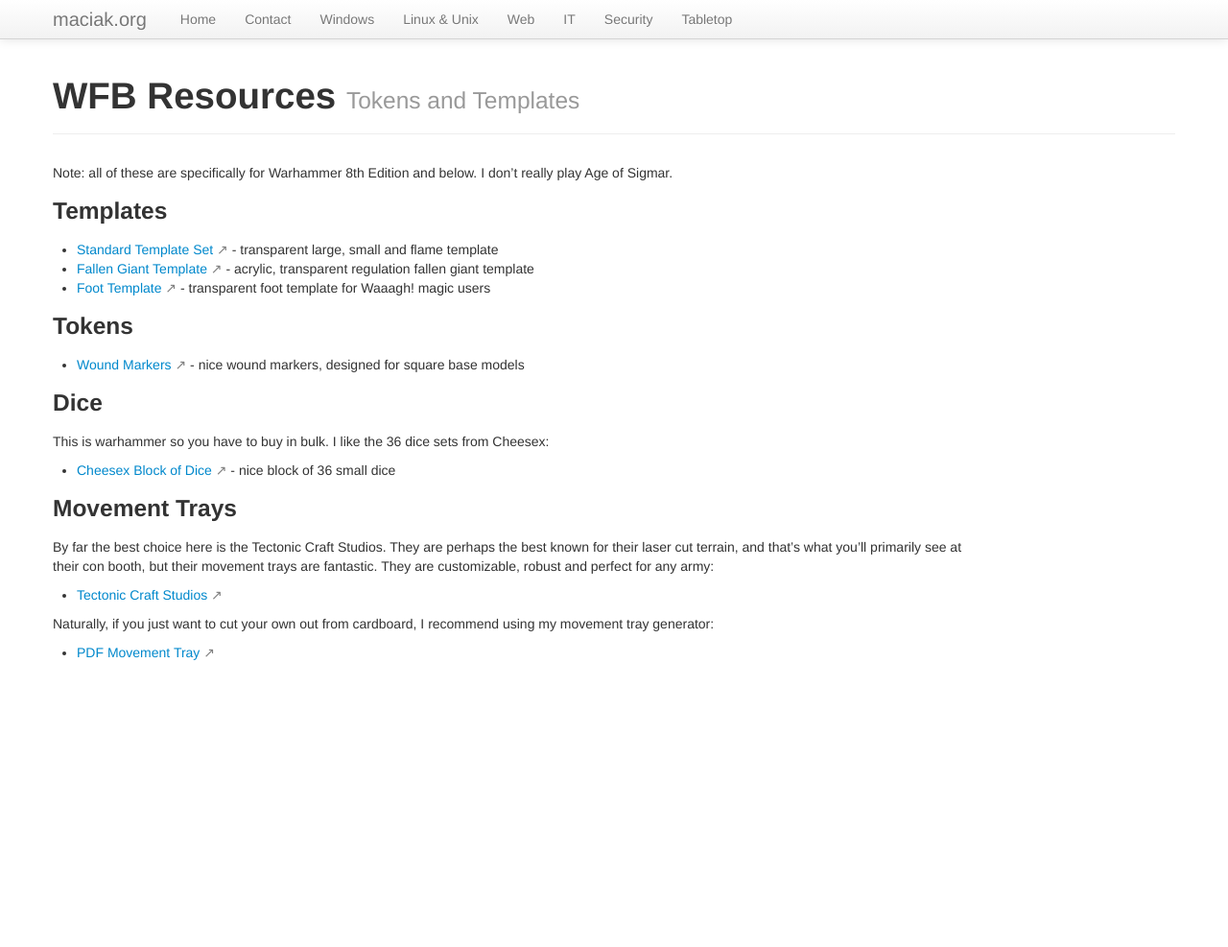
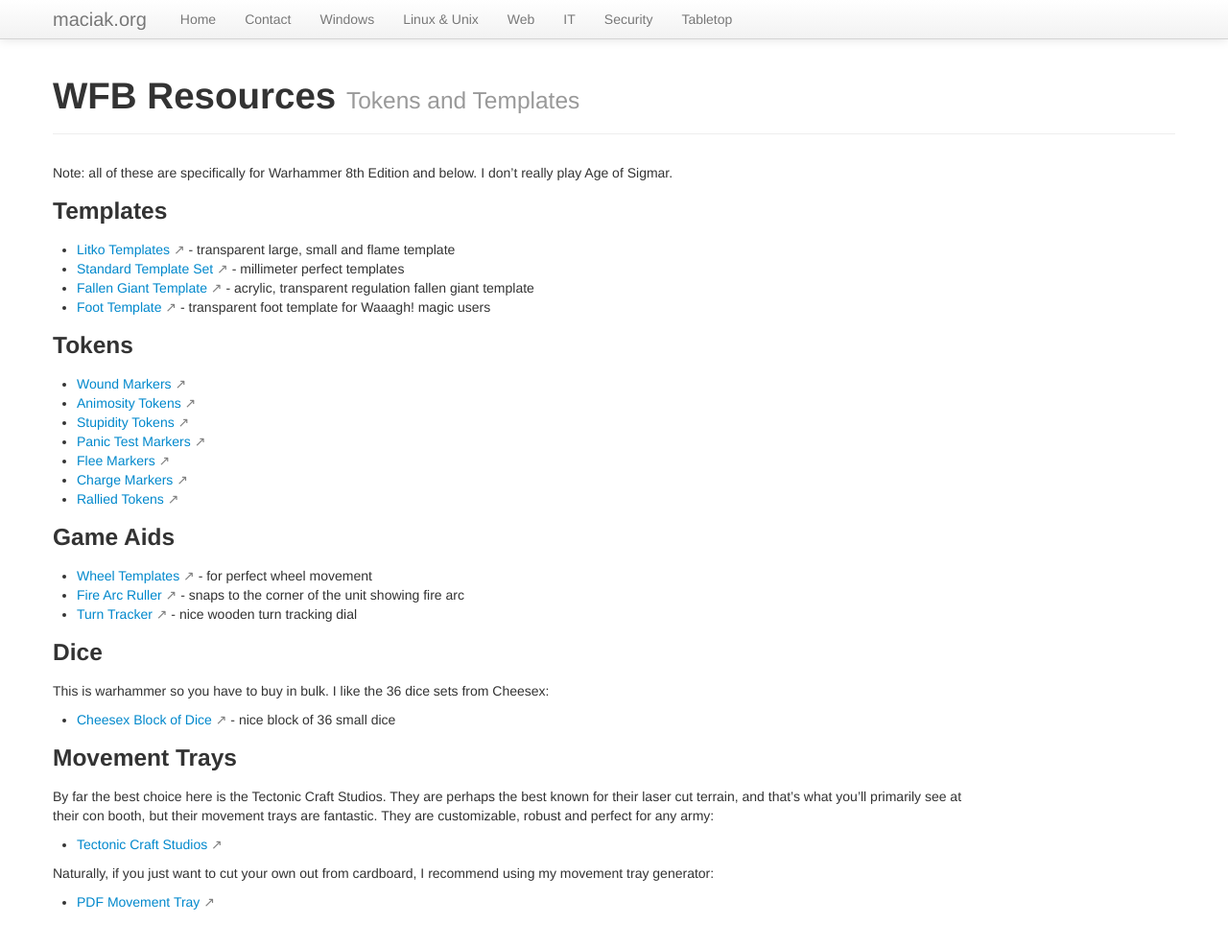
Before and after one commit to maciakl/maciak.org, a Jekyll site: the page built from _tabletop/wfbresources.md, in a window 1280 px wide and 1000 px high. Shown: the top 987 px of the window at 96% size. Built offline with Jekyll 4.4.1, drawn with Linux system fonts in a browser that asks for light colours.

Commit message:
tabletop stuff

```diff
--- a/_tabletop/wfbresources.md
+++ b/_tabletop/wfbresources.md
@@ -9,13 +9,26 @@
 
 ### Templates
 
-- [Standard Template Set](https://www.etsy.com/listing/448960958/warhammer-tournament-series-standard) - transparent large, small and flame template
+- [Litko Templates](https://litko.net/products/fluorescent-green-armageddon-template-set-3) - transparent large, small and flame template
+- [Standard Template Set](https://www.etsy.com/listing/448960958/warhammer-tournament-series-standard) - millimeter perfect templates
 - [Fallen Giant Template](https://ironheartartisans.com/shop/fallen-giant-template/) - acrylic, transparent regulation fallen giant template
 - [Foot Template](https://ironheartartisans.com/shop/da-big-foot-template/) - transparent foot template for Waaagh! magic users
 
 ### Tokens
 
-- [Wound Markers](https://ironheartartisans.com/shop/acrylic-wound-markers-set/) - nice wound markers, designed for square base models
+- [Wound Markers](https://ironheartartisans.com/shop/acrylic-wound-markers-set/)
+- [Animosity Tokens](https://litko.net/products/animosity-marker-set)
+- [Stupidity Tokens](https://litko.net/products/fantasy-battle-stupidity-markers-5)
+- [Panic Test Markers](https://litko.net/products/fantasy-battle-panic-test-markers-5)
+- [Flee Markers](https://litko.net/products/fantasy-battle-flee-markers-5)
+- [Charge Markers](https://litko.net/products/fantasy-battle-charge-flee-arrows-green-5)
+- [Rallied Tokens](https://litko.net/products/fantasy-battle-rallied-markers-5)
+
+### Game Aids
+
+- [Wheel Templates](https://litko.net/products/fantasy-battle-wheels-20mm-bases) - for perfect wheel movement
+- [Fire Arc Ruller](https://litko.net/products/fantasy-battle-ruler) - snaps to the corner of the unit showing fire arc
+- [Turn Tracker](https://litko.net/products/fantasy-battle-turntracker) - nice wooden turn tracking dial
 
 ### Dice
 
```
Also changed, not shown: _tabletop/frostgrave.md (+3 -3 lines), _tabletop/warmaster.md (+6 -0 lines), _tabletop/xwingresources.md (+15 -1 lines).
